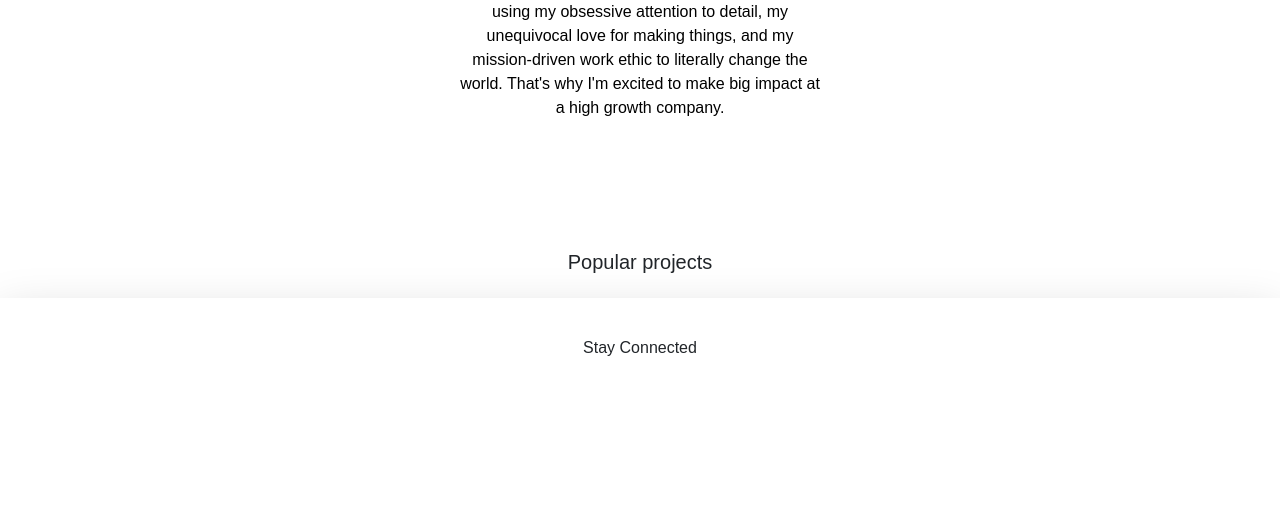
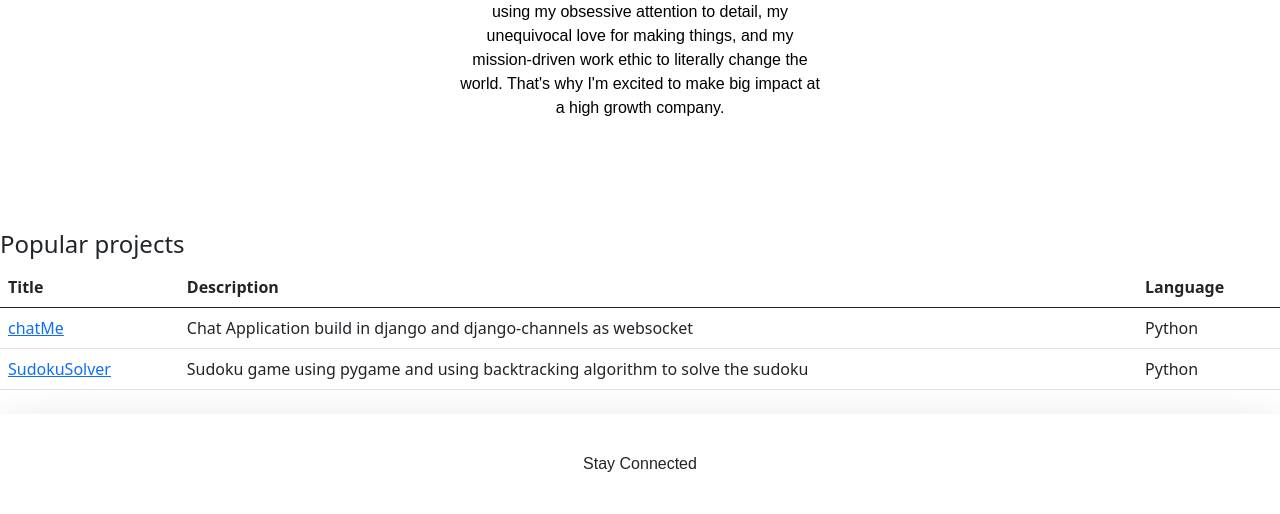
Before and after one commit to MikelGV/Personal-Website, a Flask app: page / in a window 1280 px wide. Shown: the part 670-1184 px from the top of the page. Before the commit the page ends 1026 px from the top, so only its background shows below. Run offline with Flask 2, Linux system fonts and the light colour scheme.

Commit message:
added tables to popular section

```diff
--- a/src/flaskr/templates/app/index.html
+++ b/src/flaskr/templates/app/index.html
@@ -9,7 +9,7 @@
             </h5>
         </div>
     </section>
-    <section id="about">
+    <section id="about" class="aboutsection">
         <div class="content-wrapper">
             <h1>About me</h1>
             <p>I've always sought out opportunities and challenges that are meaningful to me. I've never stopped engaging my passion to
@@ -19,8 +19,39 @@
         </div>
     </section>
     <section id="popular">
-        <div>
-            <h5>Popular projects</h5>
+        <div class="popular">
+            <h4>Popular projects</h4>
+            <div>
+                <div>
+                    <table class="table">
+                        <thead >
+                            <tr>
+                                <th>Title</th>
+                                <th>Description</th>
+                                <th>Language</th>
+                            </tr>
+                        </thead>
+                        <tbody>
+                            <tr>
+                                <td>
+                                    <a href="https://github.com/MikelGV/chatMe" class="plainLink" target="_blank">chatMe</a>
+                                </td>
+                                <td>
+                                    Chat Application build in django and django-channels as websocket
+                                </td>
+                                <td>Python</td>
+                            </tr>
+                            <tr>
+                                <td>
+                                    <a href="https://github.com/MikelGV/SudokuSolver" class="plainLink" target="_blank">SudokuSolver</a>
+                                </td>
+                                <td>Sudoku game using pygame and using backtracking algorithm to solve the sudoku</td>
+                                <td>Python</td>
+                            </tr>
+                        </tbody>
+                    </table>
+                </div>
+            </div>
         </div>
     </section>
 {% endblock %}
```
